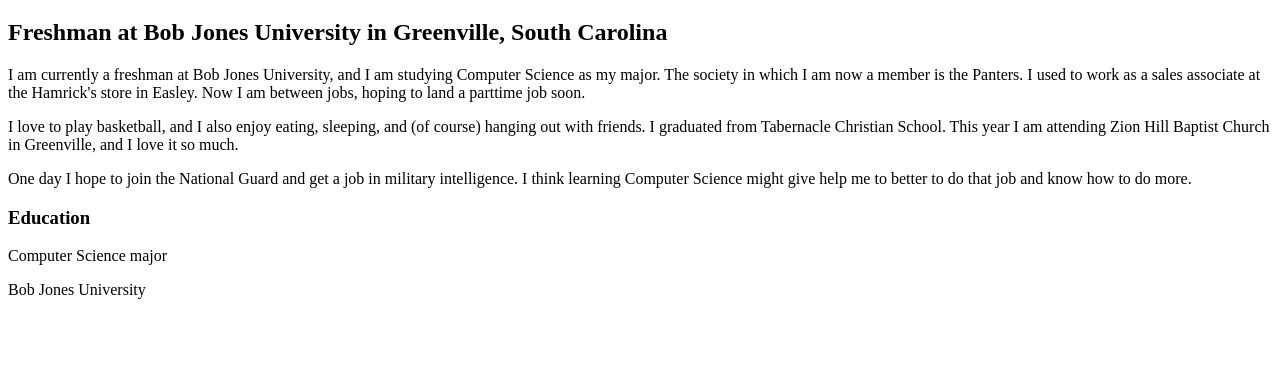
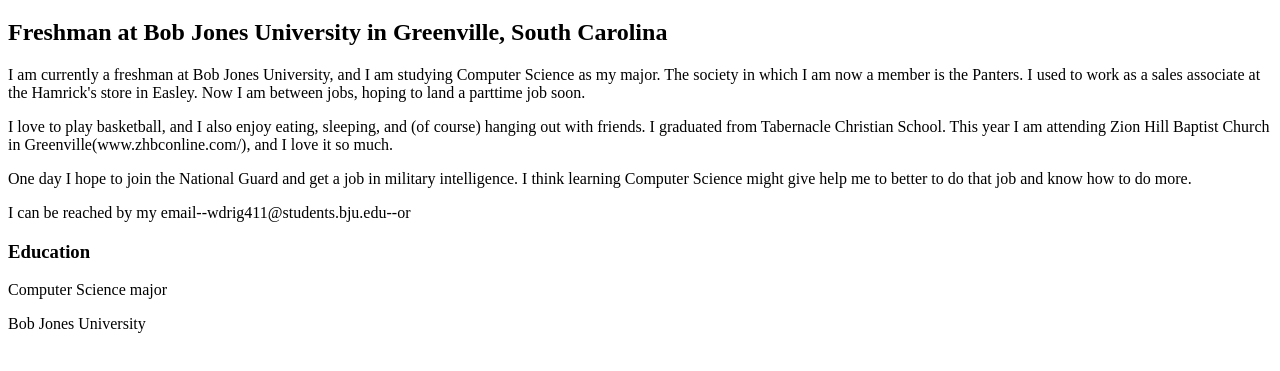
Before and after one commit to wdrig411/wdrig411.github.io, a plain HTML site: page index.html in a window 1280 px wide. Shown: the part 61-432 px from the top of the page. Drawn offline with Linux system fonts and the light colour scheme.

Commit message:
Update index.html

```diff
--- a/index.html
+++ b/index.html
@@ -10,9 +10,10 @@
 The society in which I am now a member is the Panters. I used to work as a sales associate at the Hamrick's store in Easley.
 Now I am between jobs, hoping to land a parttime job soon.</p>
 <p>I love to play basketball, and I also enjoy eating, sleeping, and (of course) hanging out with friends.
-I graduated from Tabernacle Christian School. This year I am attending Zion Hill Baptist Church in Greenville, and I love it so much. </p>
+I graduated from Tabernacle Christian School. This year I am attending Zion Hill Baptist Church in Greenville(www.zhbconline.com/), and I love it so much. </p>
 <p>One day I hope to join the National Guard and get a job in military intelligence.
 I think learning Computer Science might give help me to better to do that job and know how to do more.</p>
+<p>I can be reached by my email--wdrig411@students.bju.edu--or </p>
 <h3>Education</h3>
 <p>Computer Science major</p>
 <p>Bob Jones University</p>
```
